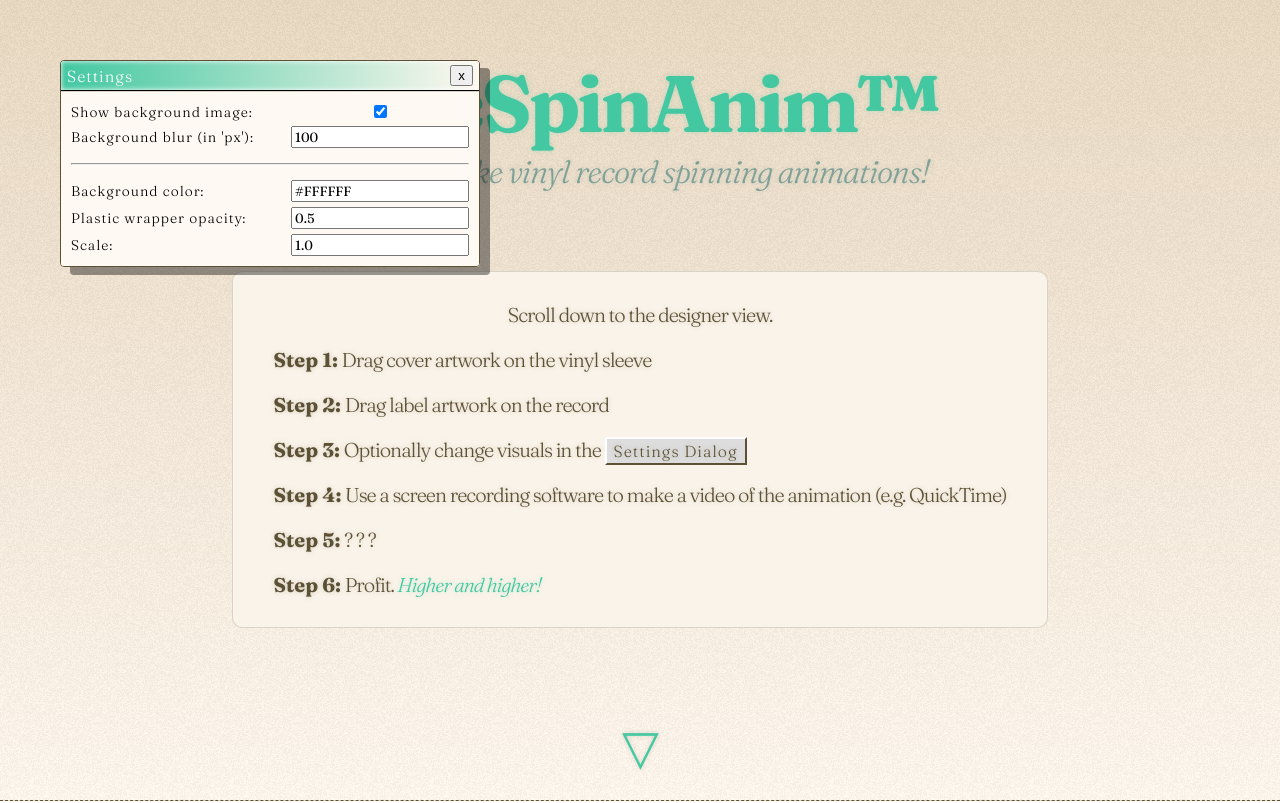
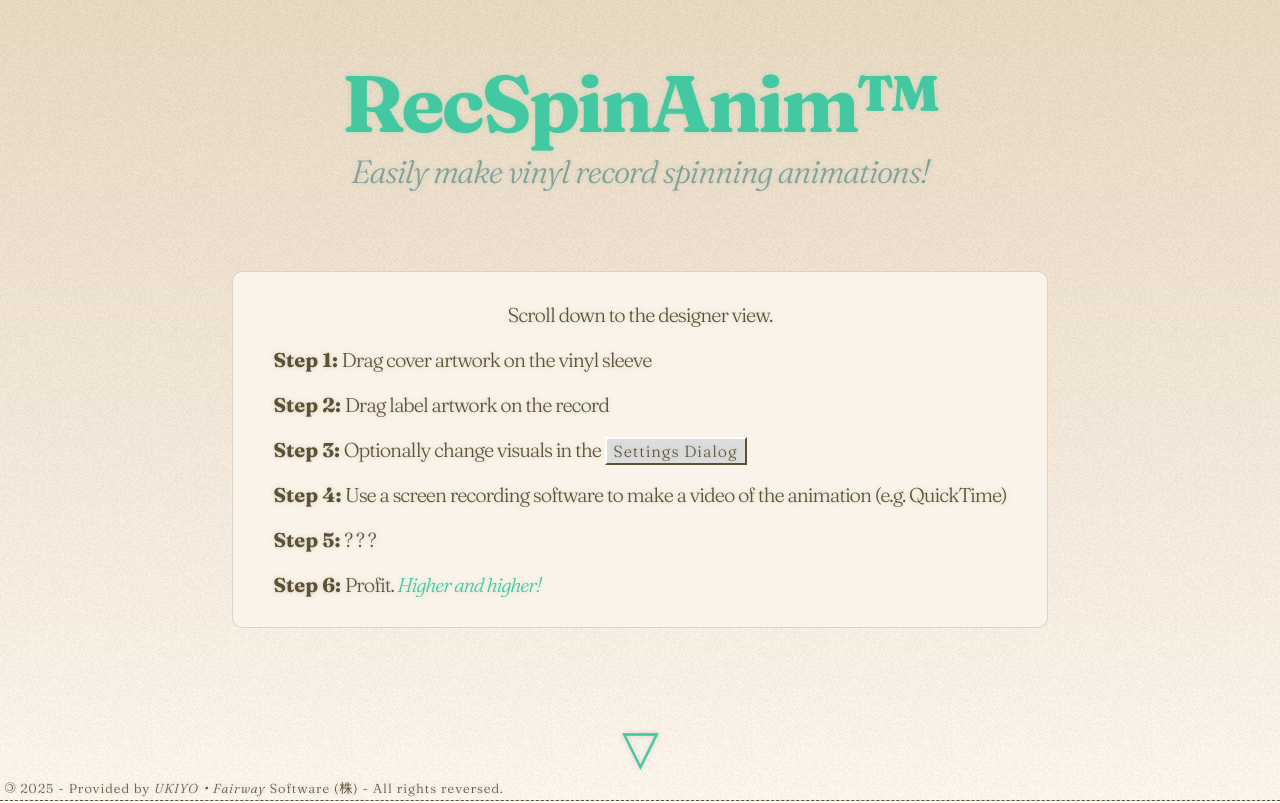
Before and after one commit to Thodd/record-spin-animation, a website with bundled scripts: page index.html in a window 1280 px wide. Shown: the top 803 px of the page. Built offline with nearby package versions, Linux system fonts and the light colour scheme; grey boxes are pictures that could not be loaded.

Commit message:
Footer + Copyleft ;)

```diff
--- a/css/dialog.css
+++ b/css/dialog.css
@@ -3,6 +3,8 @@
     position: fixed;
     top: 60px;
     left: 60px;
+
+    display: none;
 
     border: 1px solid var(--font_color);
     border-radius: 4px;
--- a/css/main.css
+++ b/css/main.css
@@ -45,3 +45,11 @@
     background: url("../img/noise2.gif");
     opacity: 0.03;
 }
+
+.footer {
+    position: absolute;
+    bottom: 3px;
+    left: 3px;
+    font-size: small;
+    letter-spacing: 1px;
+}
--- a/index.html
+++ b/index.html
@@ -34,6 +34,7 @@
         </div>
 
         <div class="slide tutorial">
+            <div class="footer"><span style="display: inline-block; transform: scale(-1.0);">©</span> 2025 - Provided by <span class="italic">UKIYO・Fairway</span> Software (株) - All rights reversed.</div>
             <div class="noise"></div>
             <div class="content">
                 <div class="header">
```
